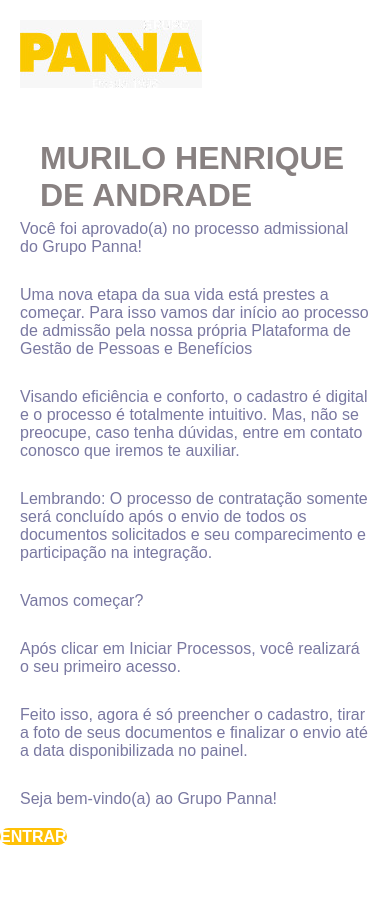
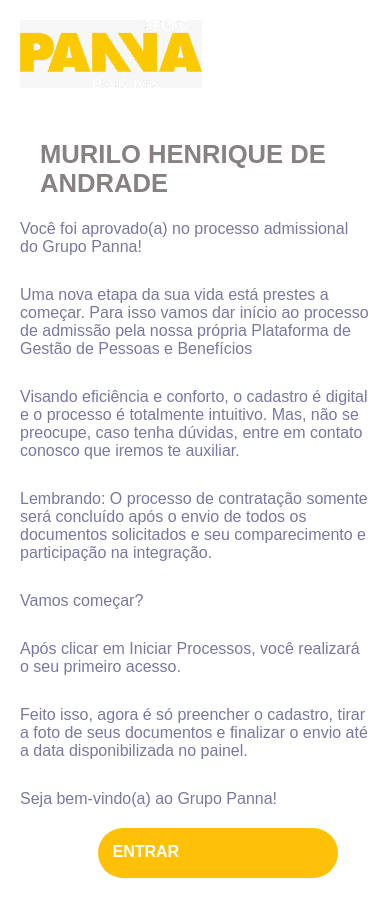
Before and after one commit to jeffsannt/projeto_panna, a plain HTML site: page index.html in a window 390 px wide. After the commit the page ends 878 px from the top, so only its background shows below. Drawn offline with Linux system fonts and the light colour scheme.

Commit message:
atualizacao responsiva

```diff
--- a/estilos/style.css
+++ b/estilos/style.css
@@ -23,7 +23,7 @@
 
 h1{
     padding-left: 40px;
-    font-size: 2em;
+    font-size: 1.6em;
     /* width: 98vh; */
     height: 60px;
     color: rgb(136, 129, 129);
@@ -31,6 +31,8 @@
 
 section{
     margin-bottom: 250px;
+    position: absolute;
+
 }
 
 section>p{
@@ -43,10 +45,12 @@
 
 
 a{
-    /* padding: 10px 140px;
-    margin: 20px 60px; */
-    /* width: 30px;
-    height: 60px; */
+    display: block;
+    left: 25%;
+    position: relative;
+    padding: 15px;
+    width: 210px;
+    height: 20px;
     background-color: #ffc107;
     color: white;
     text-decoration: none;
```
